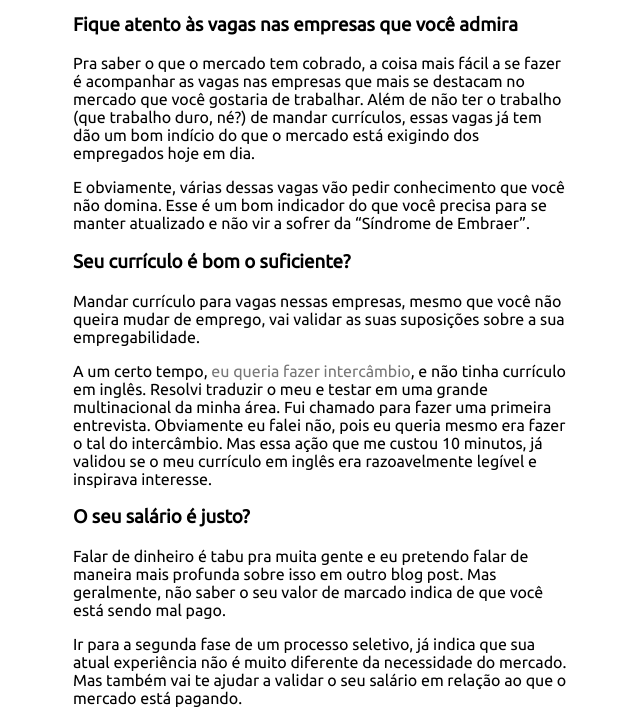
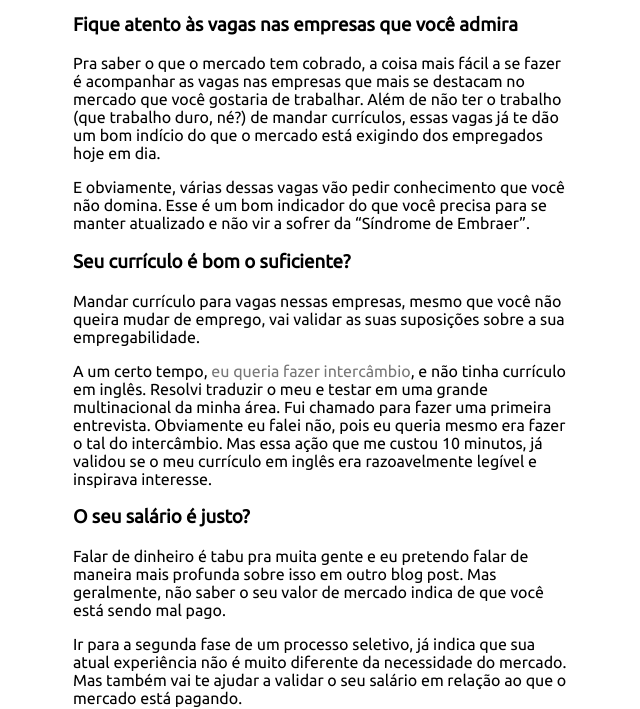
Before and after one commit to deniscostadsc/deniscostadsc.github.io, a Jekyll site: the page built from _posts/2015-06-27-nunca-pare-de-mandar-curriculo.md, in a window 1280 px wide. Shown: the part 791-1500 px from the top of the page, without its empty margins (319-959 px from the left). Built offline with Jekyll 4.4.1, drawn with Linux system fonts in a browser that asks for light colours; Markdown is read by kramdown in place of the engine named in the settings; comment, search, counter and statistics services are not loaded.

Commit message:
Corrigindo typos. Valeu @willianribeiro!

```diff
--- a/_posts/2015-06-27-nunca-pare-de-mandar-curriculo.md
+++ b/_posts/2015-06-27-nunca-pare-de-mandar-curriculo.md
@@ -41,7 +42,7 @@ A Embraer, é apenas um exemplo. Mas esse tipo de bolha infelizmente não é rar
 Pra saber o que o mercado tem cobrado, a coisa mais fácil a se fazer é
 acompanhar as vagas nas empresas que mais se destacam no mercado que você
 gostaria de trabalhar. Além de não ter o trabalho (que trabalho duro, né?) de
-mandar currículos, essas vagas já tem dão um bom indício do que o mercado está
+mandar currículos, essas vagas já te dão um bom indício do que o mercado está
 exigindo dos empregados hoje em dia.
 
 E obviamente, várias dessas vagas vão pedir conhecimento que você não domina.
@@ -67,7 +68,7 @@ currículo em inglês era razoavelmente legível e inspirava interesse.
 
 Falar de dinheiro é tabu pra muita gente e eu pretendo falar de maneira mais
 profunda sobre isso em outro blog post. Mas geralmente, não saber o seu valor
-de marcado indica de que você está sendo mal pago.
+de mercado indica de que você está sendo mal pago.
 
 Ir para a segunda fase de um processo seletivo, já indica que sua atual
 experiência não é muito diferente da necessidade do mercado. Mas também vai te
--- a/index.html
+++ b/index.html
@@ -3,6 +3,8 @@ layout: default
 meta_description: Blog sobre programação, Linux, web, Python, C/C++, etc..
 meta_keywords: denis, costa, deniscostadsc, python, shell, linux
 ---
+
+<a href="/about.html" title="Sobre o autor">sobre o autor</a>
 
 <h2>Postagens</h2>
 
```
Also changed, not shown: other parts of _posts/2015-06-27-nunca-pare-de-mandar-curriculo.md (+1 -0 lines), about.html (added, +11 -0 lines).
